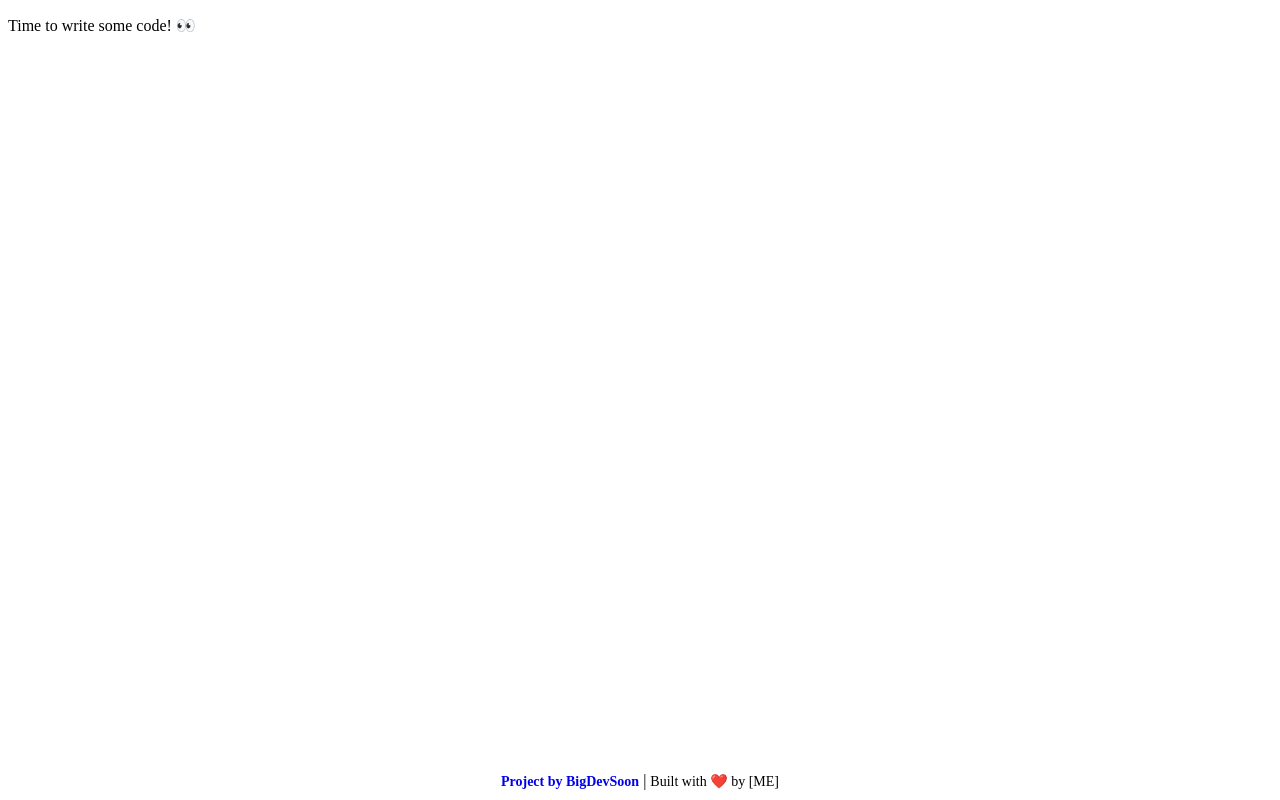
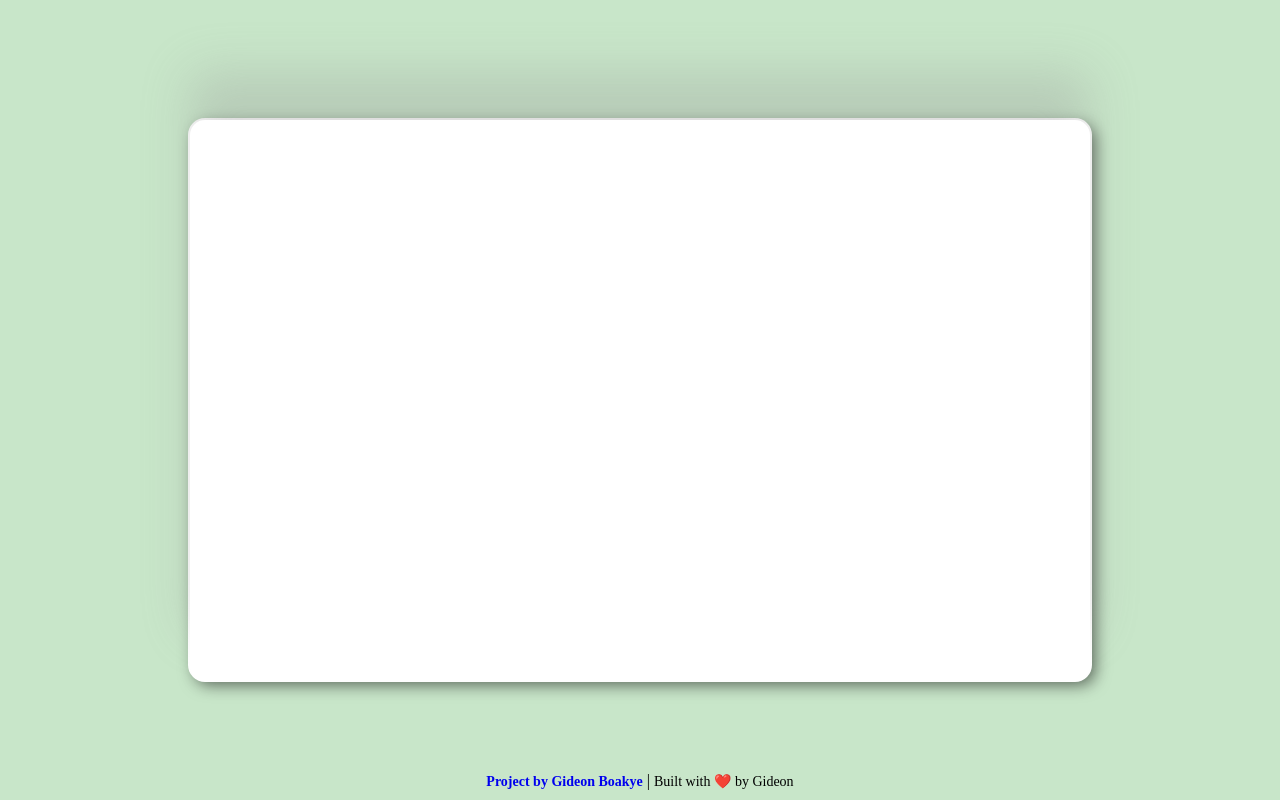
Before and after one commit to yungProg/big-dev-soon-business-card-freerun-66d96f, a plain HTML site: page index.html in a window 1280 px wide. Drawn offline with Linux system fonts and the light colour scheme.

Commit message:
added empty card container

```diff
--- a/index.css
+++ b/index.css
@@ -1,3 +1,31 @@
+* {
+  box-sizing: border-box;
+}
+
+html, body {
+  margin: 0;
+}
+
+main {
+  height: 100vh;
+  width: 100%;
+  background-color: #C8E6C9;
+  display: flex;
+  justify-content: center;
+  align-items: center;
+}
+
+.card {
+  width: 80%;
+  max-width: 900px;
+  height: 70%;
+  background-color: #ffffff;
+  border-radius: 15px;
+  box-shadow: 0 -3em 3em rgba(145, 145, 145, 0.3),
+  0 0 0 2px white,
+  0.3em 0.3em 1em rgba(12, 11, 11, 0.6);;
+}
+
 /* This is an example CSS file, feel free to remove/edit it anytime */
 .footer {
   position: absolute;
@@ -7,13 +35,11 @@
   padding: 10px;
   text-align: center;
 }
-
 .footer a {
   font-size: 14px;
   font-weight: bold;
   text-decoration: none;
 }
-
 .footer span {
   font-size: 14px;
 }
--- a/index.html
+++ b/index.html
@@ -7,15 +7,17 @@
     <title>BigDevSoon - Business Card Project</title>
   </head>
   <body>
+    <main>
+      <div class="card">
+
+      </div>
+    </main>
     <!-- Place below is for your own exciting code -->
-    <p>Time to write some code! 👀</p>
     <!-- Change the [ME] part to your own name/GitHub link -->
     <div class="footer">
-      <a href="https://bigdevsoon.me" target="_blank" rel="noopener noreferrer"
-        >Project by BigDevSoon</a
-      >
+      <a href="https://github.com/yungProg/big-dev-soon-business-card-freerun-66d96f" target="_blank" rel="noopener noreferrer">Project by Gideon Boakye</a>
       |
-      <span>Built with ❤️ by [ME]</span>
+      <span>Built with ❤️ by Gideon</span>
     </div>
   </body>
 </html>
```
